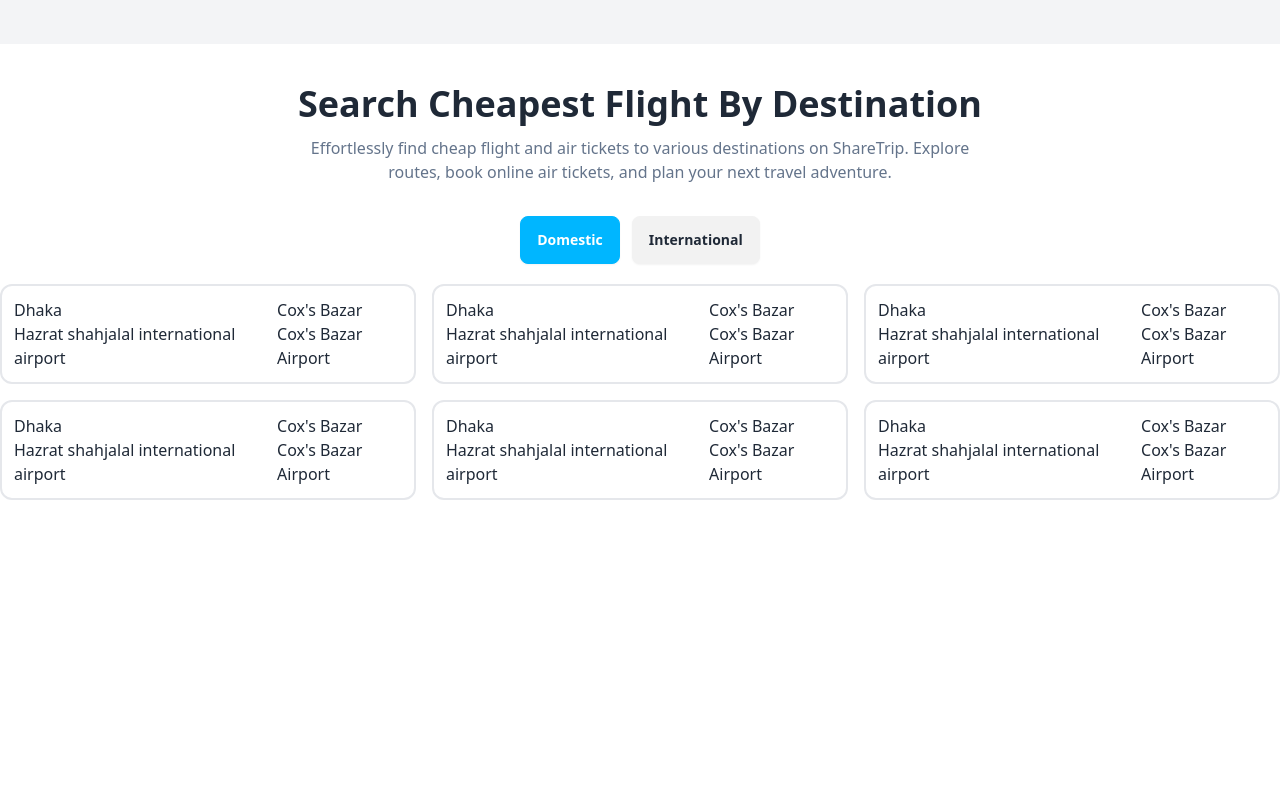
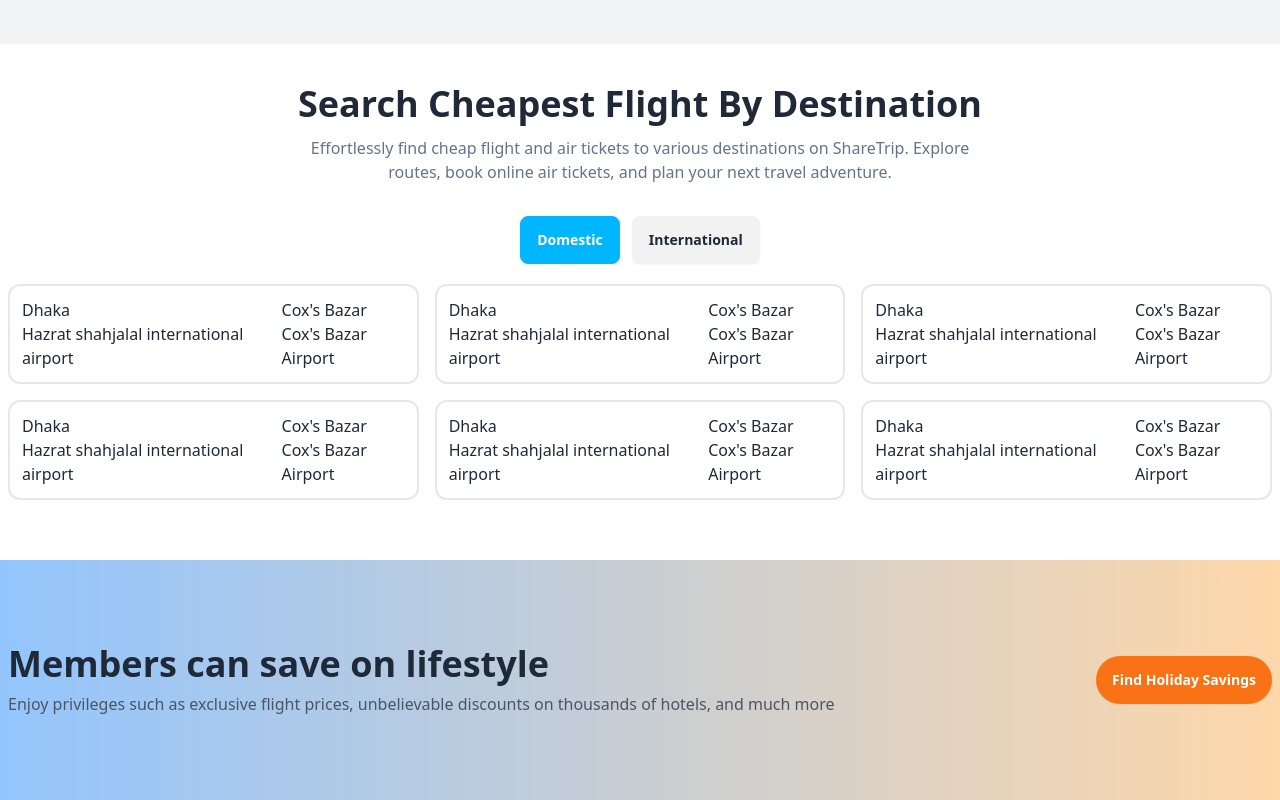
Before and after one commit to Bappy00111/trabel-flight, a React (Vite) app: page / in a window 1280 px wide. Shown: the part 694-1494 px from the top of the page. Before the commit the page ends 1254 px from the top, so only its background shows below. Built offline with nearby package versions, Linux system fonts and the light colour scheme.

Commit message:
members section added

```diff
--- a/src/components/Header.jsx
+++ b/src/components/Header.jsx
@@ -171,7 +171,7 @@
           </li>
         </ul>
       </div>
-      <div className="lg:navbar-end ">
+      <div>
       <button className="btn btn-info text-white rounded-full">Login</button>
       </div>
     </div>
--- a/src/components/Home.jsx
+++ b/src/components/Home.jsx
@@ -1,12 +1,14 @@
 import React from 'react';
 import Flight from './Flight';
 import SearchFlight from './SearchFlight';
+import Members from './Members';
 
 const Home = () => {
     return (
         <div>
             <Flight/>
             <SearchFlight/>
+            <Members/>
         </div>
     );
 };
--- /dev/null
+++ b/src/components/Members.jsx
@@ -0,0 +1,28 @@
+import React from "react";
+
+const Members = () => {
+  return (
+    <div className="bg-gradient-to-r from-blue-300 to-orange-200 py-5">
+      <div className=" md:flex items-center justify-between h-[200px] sm:max-w-xl md:max-w-full lg:max-w-screen-xl mx-auto px-2">
+
+          <div className="space-y-2">
+            <h3 className="text-4xl font-semibold">
+              Members can save on lifestyle
+            </h3>
+            <p className="text-gray-600">
+              Enjoy privileges such as exclusive flight prices, unbelievable
+              discounts on thousands of hotels, and much more
+            </p>
+          </div>
+          <div>
+            <button className="btn bg-orange-500 border-none rounded-full text-white">
+              Find Holiday Savings
+            </button>
+          </div>
+
+      </div>
+    </div>
+  );
+};
+
+export default Members;
--- a/src/components/SearchFlight.jsx
+++ b/src/components/SearchFlight.jsx
@@ -17,7 +17,7 @@
           <button className="btn ">International</button>
         </div>
       </div>
-      <div className="grid  grid-col-2 md:grid-cols-3 gap-4 py-5">
+      <div className="grid  grid-col-2 md:grid-cols-3 gap-4 py-5 px-2">
       <div className="borer border-2 p-3 flex gap-5 rounded-xl">
          <div>
             <p>Dhaka</p>
```
